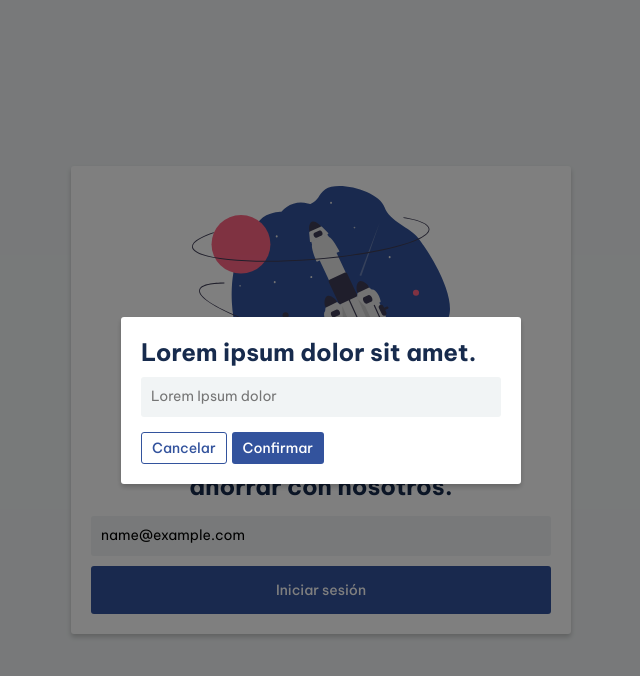
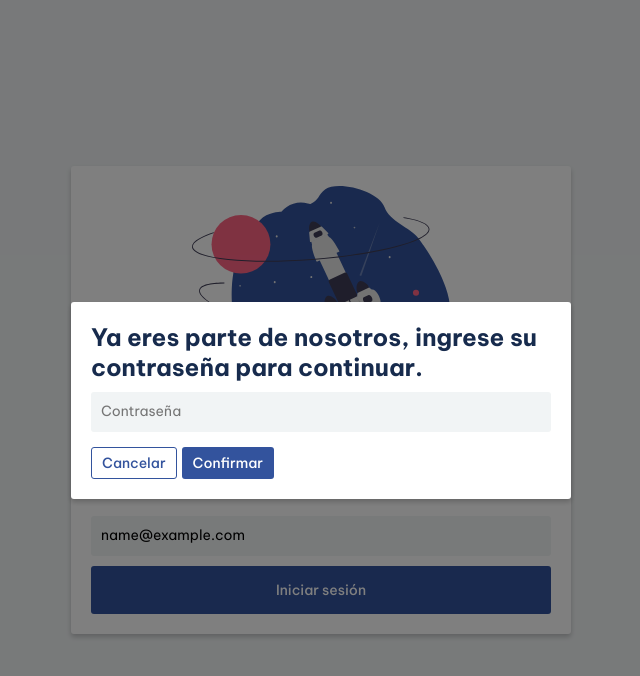
Before and after one commit to ewrightht/sc-expen, a React (Vite) app: page /login in a window 1280 px wide. Both pictures are taken after typing "name@example.com" into the empty fields and a click on the button "Iniciar sesión". Shown: the top 676 px of the page, without its empty margins (319-959 px from the left). Built offline with nearby package versions, Linux system fonts and the light colour scheme.

Commit message:
adding size to login modal

```diff
--- a/src/components/auth/login/LoginModal.jsx
+++ b/src/components/auth/login/LoginModal.jsx
@@ -12,12 +12,16 @@ export default function LoginModal(props) {
 
   function renderUI() {
     return (
-      <Modal {...props}>
+      <Modal {...props} size="md">
         <Typography size="1.5" weight="700">
-          Lorem ipsum dolor sit amet.
+          Ya eres parte de nosotros, ingrese su contraseña para continuar.
         </Typography>
         <Space mt="10" />
-        <TextField fullWidth placeholder="Lorem Ipsum dolor" />
+        <TextField
+          type="password"
+          fullWidth
+          placeholder="Contraseña"
+        />
         <Space mt="15" />
         <FlexContainer fluid justifyContent="start">
           <OutlinedButton
--- a/src/styled/Button.jsx
+++ b/src/styled/Button.jsx
@@ -4,6 +4,7 @@ import { darken, lighten } from "polished";
 export const Button = styled.button`
   border: 1px solid transparent;
   line-height: 30px;
+  outline: none;
   padding: ${props =>
     props.size ?
       props.theme.components.button.size[props.size] :
--- a/src/styled/Modal.jsx
+++ b/src/styled/Modal.jsx
@@ -16,7 +16,7 @@ const ModalWrapper = styled.div`
 `;
 
 export default function Modal(props) {
-  const { children, showModal, setShowModal } = props;
+  const { children, showModal, setShowModal, size } = props;
   const modalRef = useRef();
 
   function handleCloseModal(event) {
@@ -30,7 +30,7 @@ export default function Modal(props) {
       <>
         {showModal ? (
           <ModalWrapper ref={modalRef} onClick={handleCloseModal}>
-            <Card>{children}</Card>
+            <Card size={size}>{children}</Card>
           </ModalWrapper>
         ) : (
           null
```
